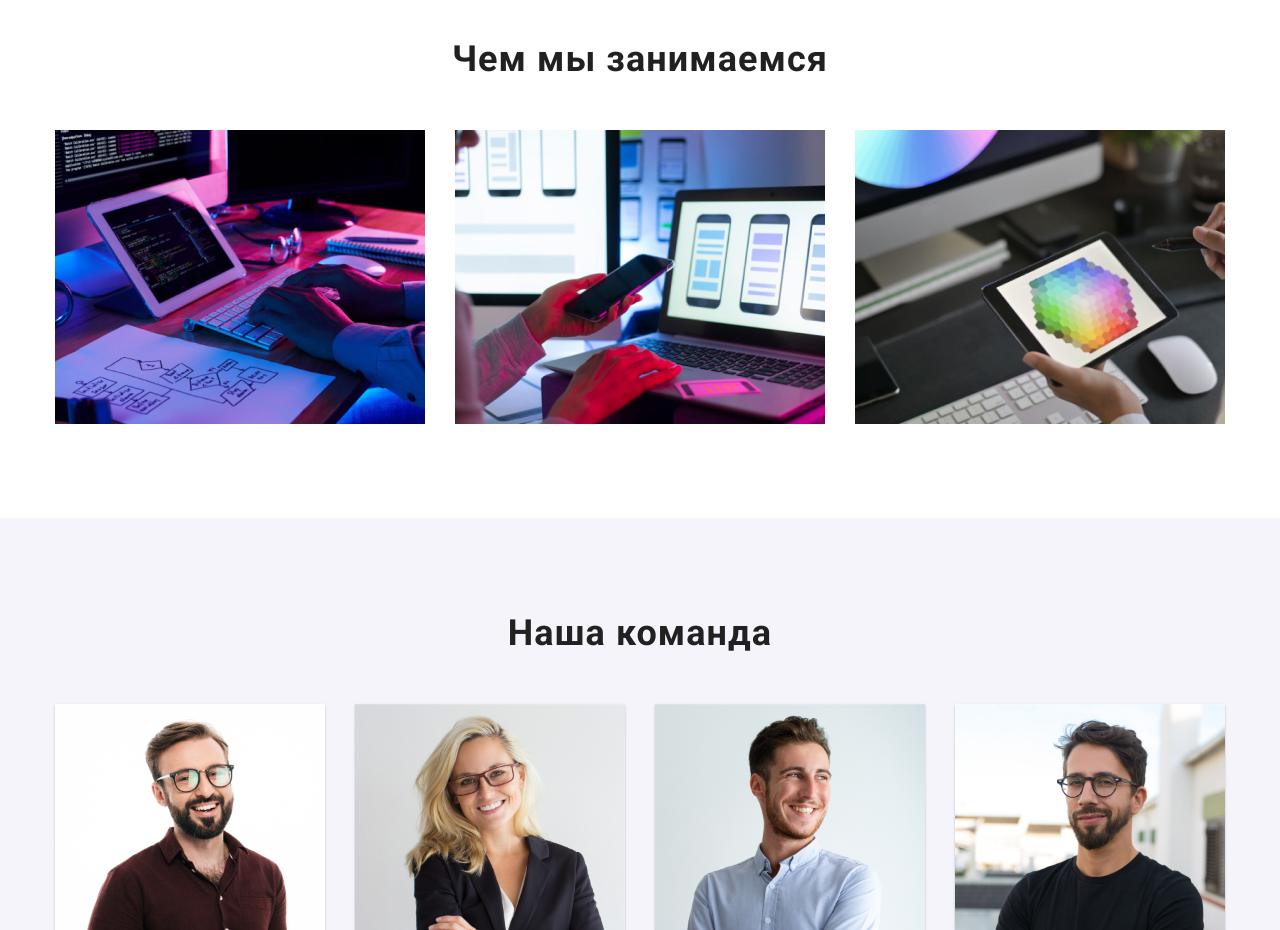
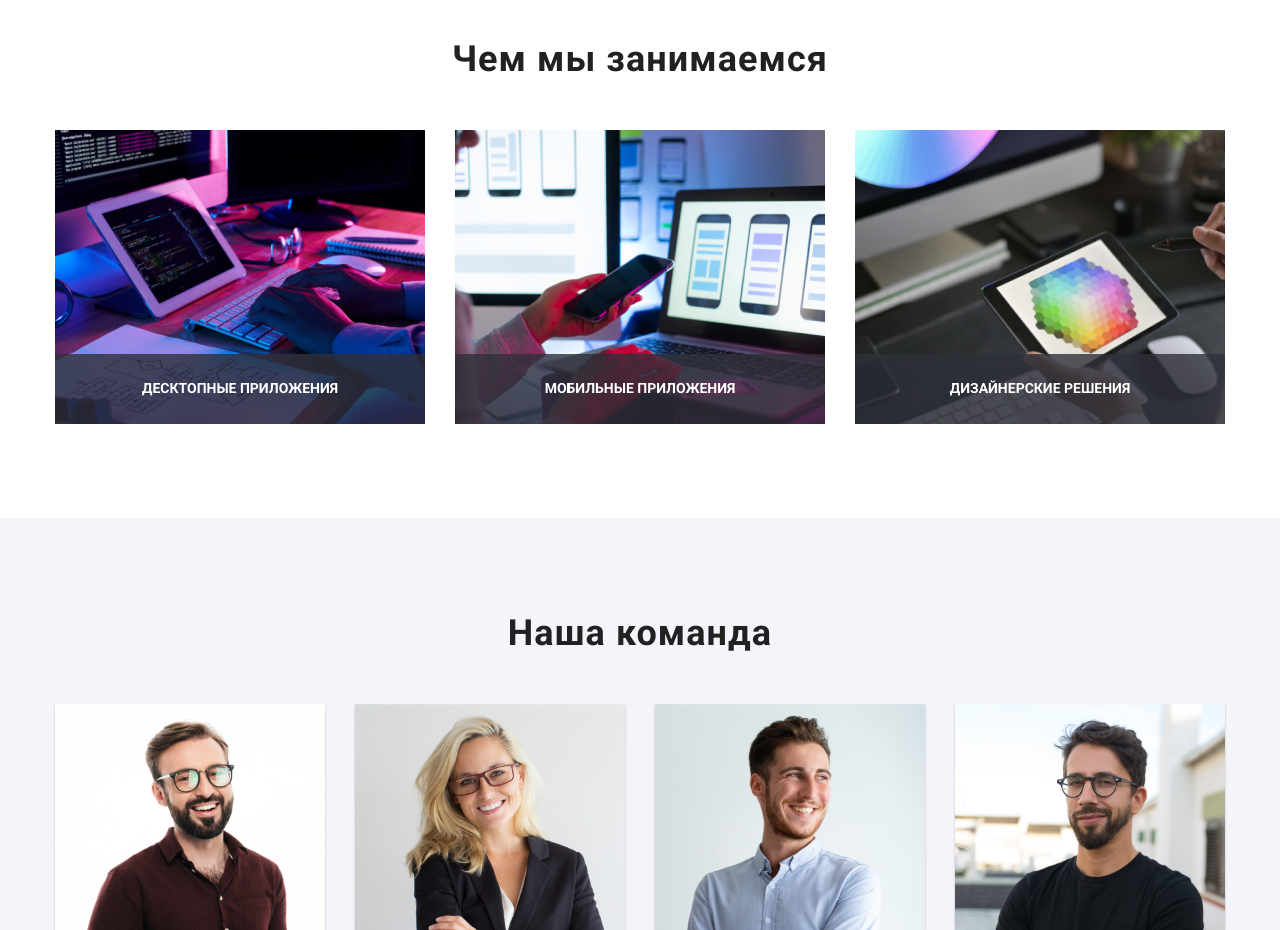
Before and after one commit to Lora-IEV/goit-markup-hw-05, a plain HTML site: page index.html in a window 1280 px wide. Shown: the part 1080-2010 px from the top of the page. Drawn offline with nearby package versions, Linux system fonts and the light colour scheme.

Commit message:
C3 ready

```diff
--- a/css/styles.css
+++ b/css/styles.css
@@ -364,6 +364,25 @@ header {
 .advantage-icon {
   width: 70px;
   height: 70px;
+}
+
+.we-do-thumb {
+  position: relative;
+}
+
+.legend {
+  position: absolute;
+  bottom: 0;
+  width: 100%;
+  margin: 0;
+  padding: 27px 0;
+  color: var(--white);
+  background-color: rgba(47, 48, 58, 0.8);
+  font-weight: 700;
+  font-size: 14px;
+  line-height: 1.14;
+  text-align: center;
+  text-transform: uppercase;
 }
 
 /* end чем мы занимаемся */
--- a/index.html
+++ b/index.html
@@ -94,13 +94,22 @@
                 <h2 class="what-we-do">Чем мы занимаемся</h2>
                 <ul class="what-we-do-images">
                     <li class="what-we-do-item">
-                        <img src="images/box_1.jpg" alt="планшет клавиатура на столе" width="370">
+                        <div class="we-do-thumb">
+                            <img src="images/box_1.jpg" alt="планшет клавиатура на столе" width="370">
+                            <p class="legend">Десктопные приложения</p>
+                        </div>
                     </li>
                     <li class="what-we-do-item">
-                         <img src="images/box_2.jpg" alt="человек держит телефон рядом с экраном компьютера" width="370">
+                        <div class="we-do-thumb">
+                            <img src="images/box_2.jpg" alt="человек держит телефон рядом с экраном компьютера" width="370">
+                            <p class="legend">Мобильные приложения</p>
+                        </div>
                     </li>
                     <li class="what-we-do-item">
-                        <img src="images/box_3.jpg" alt="человек держит планшет с палитрой цветов" width="370">
+                        <div class="we-do-thumb">
+                            <img src="images/box_3.jpg" alt="человек держит планшет с палитрой цветов" width="370">
+                            <p class="legend">Дизайнерские решения</p>
+                        </div>
                     </li>
                 </ul>
             </div>
```
